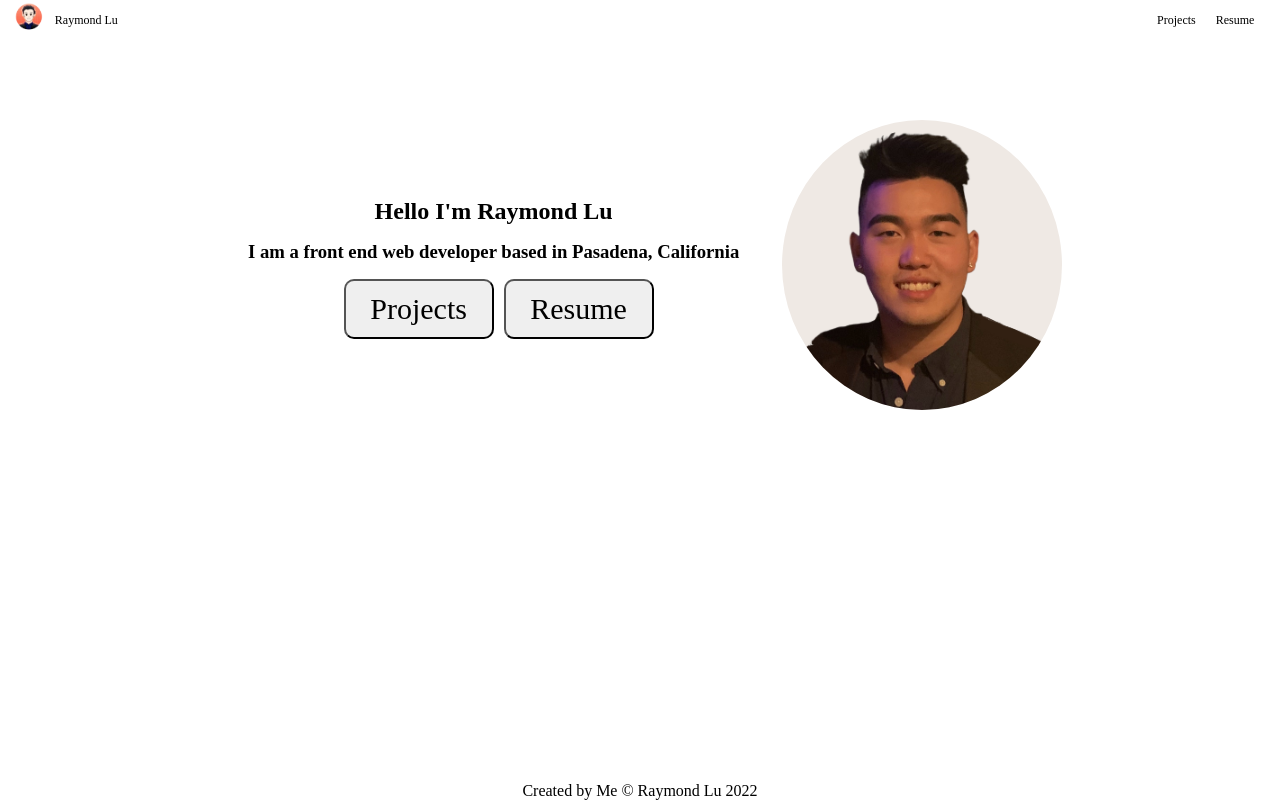
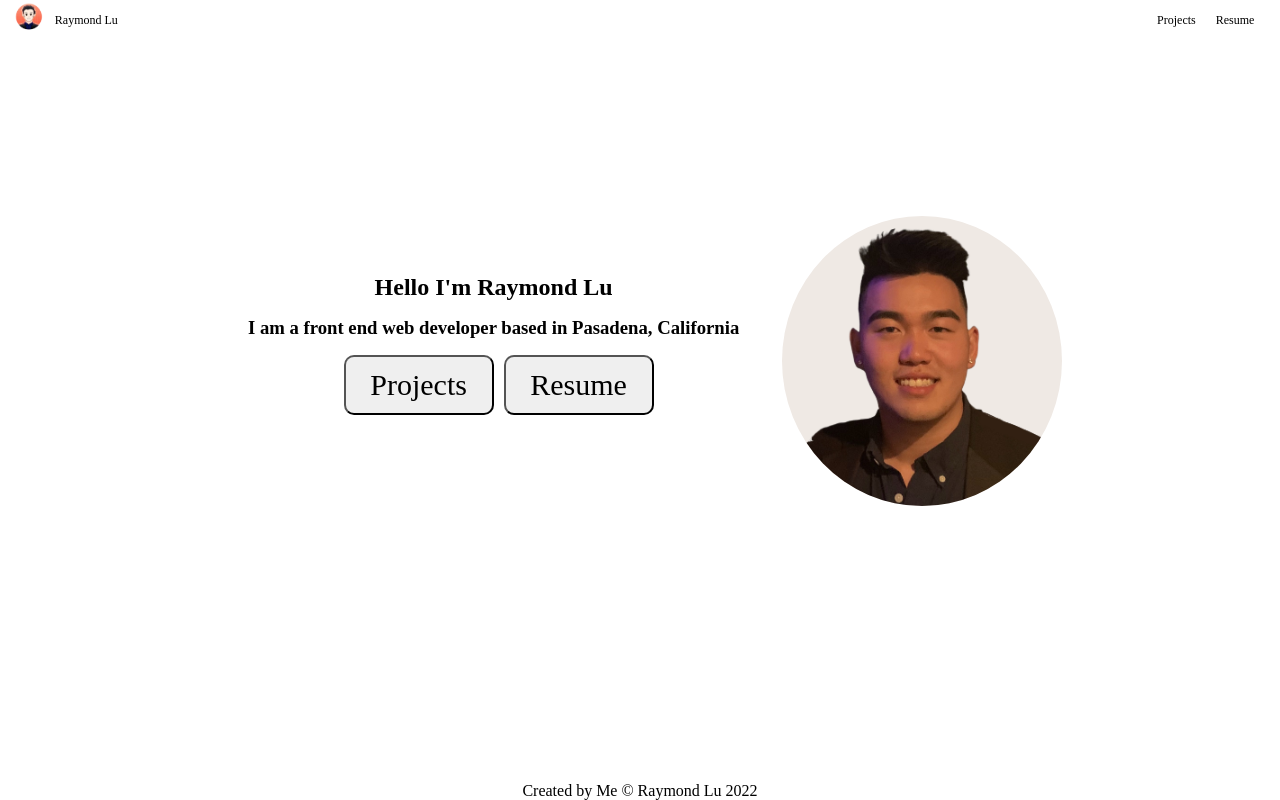
Before and after one commit to raylu15742cs/raylu15742cs.github.io, a React (Create React App) app in the folder portfolio/: page /#/ in a window 1280 px wide. Built offline with nearby package versions, Linux system fonts and the light colour scheme; a web font is replaced by a local one.

Commit message:
remove skills

```diff
--- a/portfolio/src/app.css
+++ b/portfolio/src/app.css
@@ -121,8 +121,9 @@ h2 {
     text-decoration: none;
     color: black;
 }
-.Home {
-    margin: 10vh 17vw;
+.HomeTop {
+    margin: 17vh 17vw 2vh 17vw;
+    padding-top: 5vh;
 }
 .Home img {
     height: 35vh;
@@ -135,7 +136,7 @@ h2 {
     gap: 1vw;
 }
 .HomeIntroduction {
-    height: 35vh;
+    height: 30vh;
     width: 50vw;
     display: flex;
     flex-direction: column;
@@ -164,10 +165,3 @@ h4{
     font-size: 2vh;
     font-weight: bold;
 }
-
-.skills {
-    display: flex;
-    flex-wrap: wrap;
-    align-items: center;
-    width: 40vw;
-}
```
Also changed, not shown: portfolio/src/Component/Home.js (+8 -22 lines).
